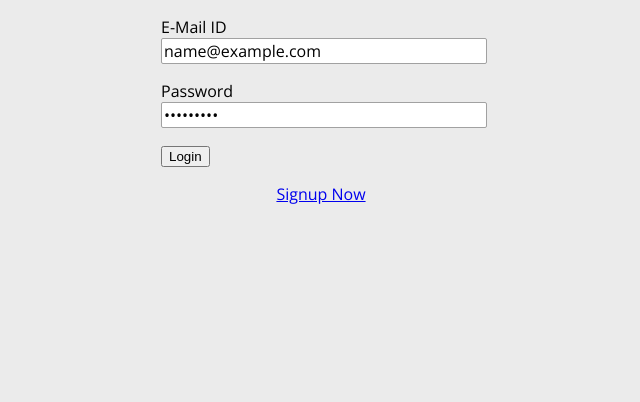
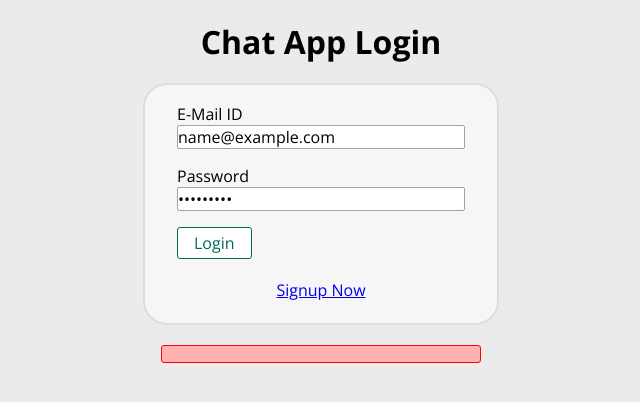
Before and after one commit to Pritam96/ChatApplicationFrontend, a plain HTML site: page login.html in a window 1280 px wide. Both pictures are taken after typing "name@example.com", "Sample123" into the empty fields and a click on the button "Login". Shown: the whole page, without its empty margins (319-959 px from the left). Drawn offline with nearby package versions, Linux system fonts and the light colour scheme; no server answers.

Commit message:
login page & signup page html modified & css added

```diff
--- a/css/forms.css
+++ b/css/forms.css
@@ -1,8 +1,30 @@
 @import url('https://fonts.googleapis.com/css2?family=Open+Sans:wght@400;700&display=swap');
+
+* {
+  margin: 0;
+  padding: 0;
+  box-sizing: border-box;
+}
 
 body {
   font-family: 'Open Sans', sans-serif;
+  display: flex;
+  flex-direction: column;
+  justify-content: center;
+  align-items: center;
   background-color: #ebebeb;
+}
+
+.title {
+  margin: 20px 0;
+}
+
+.main {
+  border: 2px solid #dddddd;
+  border-radius: 24px;
+  overflow: hidden;
+  background-color: #f6f6f6;
+  padding: 2px 16px;
 }
 
 .login-form,
@@ -30,6 +52,41 @@ body {
   border-radius: 2px;
 }
 
+.btn {
+  display: inline-block;
+  padding: 0.25rem 1rem;
+  text-decoration: none;
+  font: inherit;
+  border: 1px solid #00695c;
+  color: #00695c;
+  background: white;
+  border-radius: 3px;
+  cursor: pointer;
+}
+
+.btn:hover,
+.btn:active {
+  background-color: #00695c;
+  color: white;
+}
+
+.alert {
+  margin: 20px 20px 20px 20px;
+  width: 20rem;
+  border: 1px solid #4771fa;
+  padding: 0.5rem;
+  border-radius: 3px;
+  background: #b9c9ff;
+  text-align: center;
+}
+
+.error-alert {
+  border-color: red;
+  background: #ffb0b0;
+  color: red;
+}
+
 .centered {
   text-align: center;
+  padding: 20px;
 }
--- a/js/login.js
+++ b/js/login.js
@@ -1,5 +1,5 @@
 const login_form = document.querySelector('#login-form');
-const alert_box = document.querySelector('#alert-box');
+const alert_box = document.querySelector('#alert');
 
 login_form.addEventListener('submit', login);
 
@@ -19,10 +19,12 @@ async function login(event) {
       }
     );
     login_form.reset();
-    alert_box.style.color = 'green';
+    alert_box.className = 'alert';
+    // alert_box.style.color = 'green';
     alert_box.textContent = 'logged in successfully.';
   } catch (error) {
-    alert_box.style.color = 'red';
+    // alert_box.style.color = 'red';
+    alert_box.className = 'alert error-alert';
     if (error.response.data) {
       alert_box.textContent = error.response.data.error;
     } else {
--- a/login.html
+++ b/login.html
@@ -7,6 +7,8 @@
     <link rel="stylesheet" href="./css/forms.css" />
   </head>
   <body>
+    <h1 class="title">Chat App Login</h1>
+    <div class="main">
       <form class="login-form" id="login-form">
         <div class="form-control">
           <label for="email">E-Mail ID</label>
@@ -16,12 +18,13 @@
           <label for="password">Password</label>
           <input type="password" name="password" id="password" />
         </div>
-      <button class="login-button" type="submit">Login</button>
+        <button class="btn" type="submit">Login</button>
       </form>
-    <p id="alert-box"></p>
       <div class="centered">
         <a href="./signup.html">Signup Now</a>
       </div>
+    </div>
+    <div id="alert"></div>
     <script src="https://unpkg.com/axios/dist/axios.min.js"></script>
     <script src="./js/login.js"></script>
   </body>
```
Also changed, not shown: js/signup.js (+5 -3 lines), signup.html (+5 -2 lines). Lines whose indentation alone changed are shown as unchanged.
